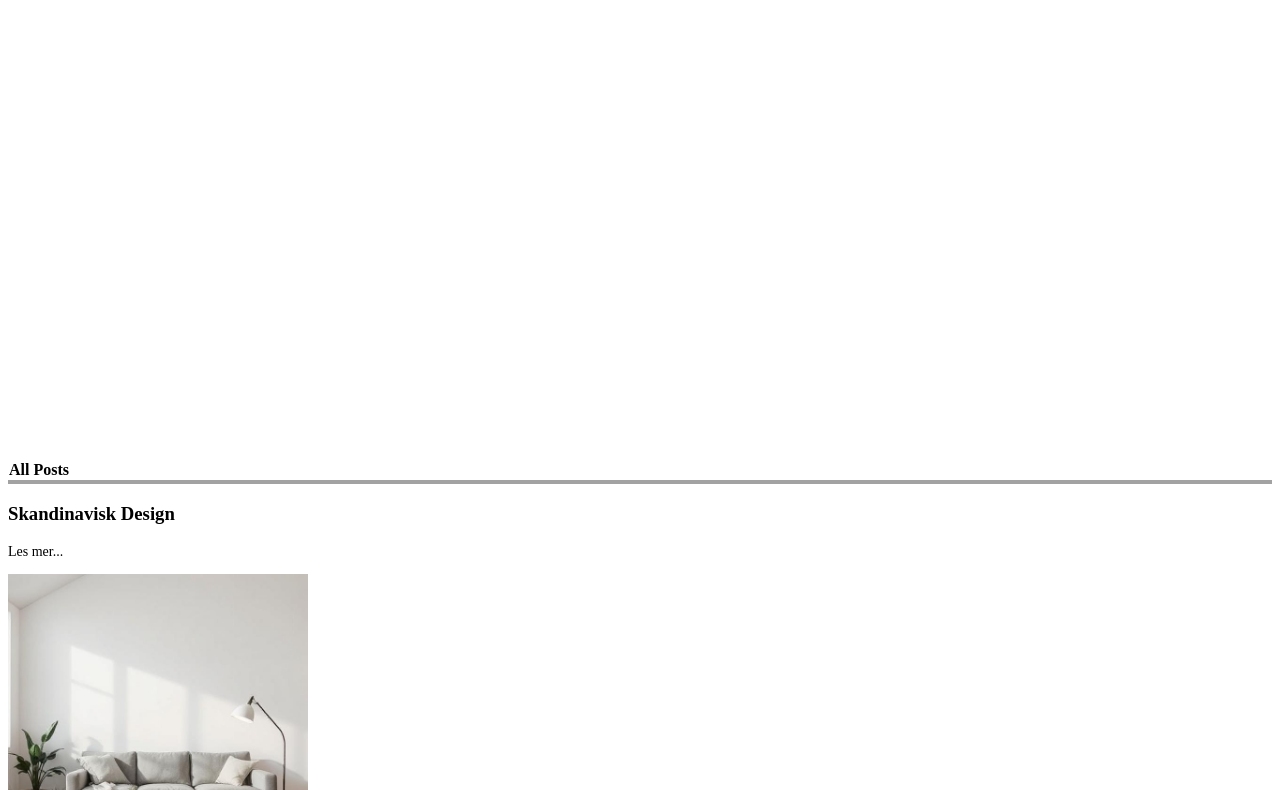
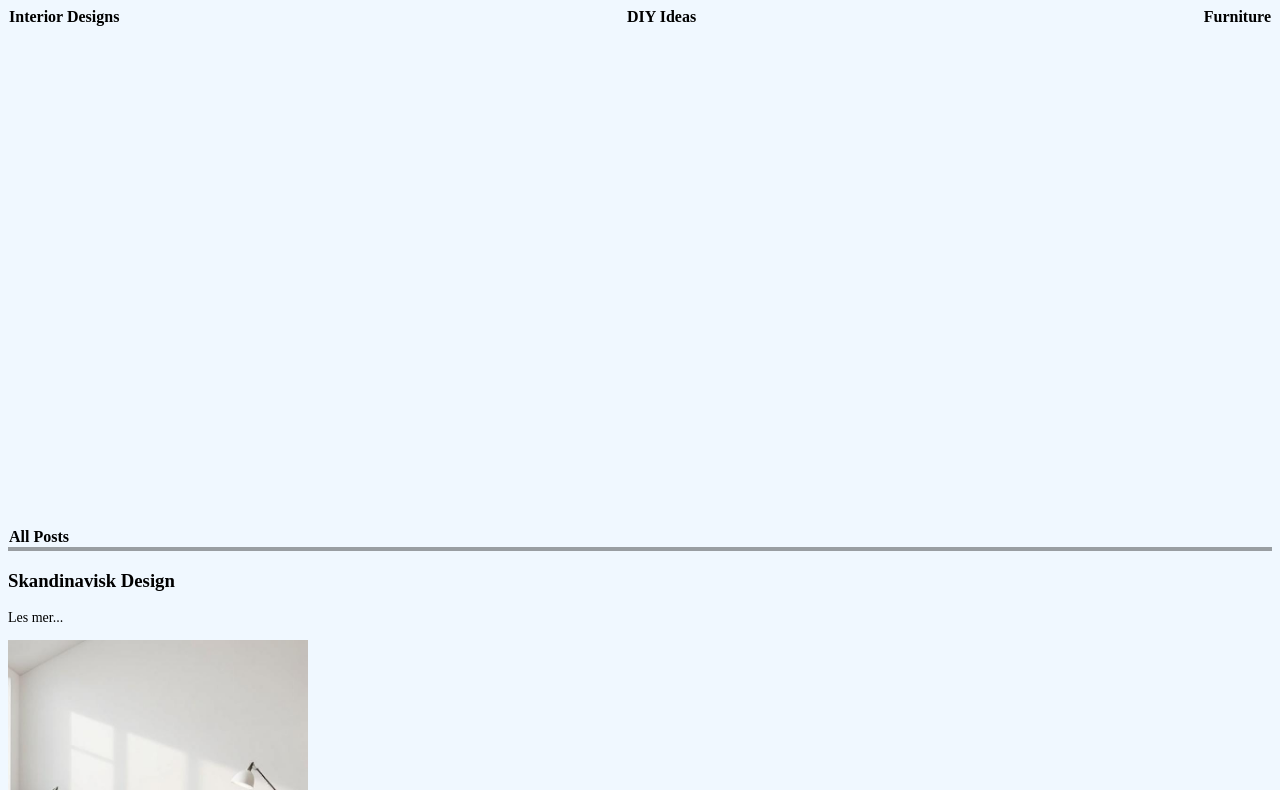
Before and after one commit to mattiasfe/-blogg-test, a plain HTML site: page index.html in a window 1280 px wide. Shown: the part 81-871 px from the top of the page. Drawn offline with Linux system fonts and the light colour scheme.

Commit message:
små fiksing

```diff
--- a/controller.js
+++ b/controller.js
@@ -3,11 +3,11 @@ function showArticle(Ident) {
     post.showArticleText = !post.showArticleText;
     pages();
 }
-function showArticleFurniture(Iden) {
+/* function showArticleFurniture(Iden) {
     const furnitur = model.data.furniture[Iden -1];
     furnitur.showArticleText = !furnitur.showArticleText;
     pages();
-}
+} */
 
 function changeCategory(category) {
     if(category == 'All Posts') {
@@ -18,3 +18,18 @@ function changeCategory(category) {
     }
     mainPageView();
 }
+
+function showHeadline() {
+    for (const post of model.data.posts) {
+        if(post.category == model.inputs.currentCategory) {
+        return /*HTML*/`
+        <h1>${model.inputs.currentCategory}</h1>
+        `;
+        }
+        else if(model.inputs.currentCategory == '') {
+            return /*HTML*/`
+            <h1>Welcome</h1>
+            `;
+        }
+    }
+}
--- a/mainView.js
+++ b/mainView.js
@@ -1,6 +1,6 @@
 function mainPageView() {
     app.innerHTML = /*HTML*/`
-        <h1>${model.inputs.currentCategory}</h1>
+        <h1>${showHeadline()}</h1>
         <table class="container">
         <tr class="container">
             ${showNavBarItems()}
--- a/style.css
+++ b/style.css
@@ -1,3 +1,11 @@
+body {
+    display: flex;
+    flex-direction: column;
+    align-items: center;
+
+    background-color: aliceblue;
+}
+
 .subText {
     font-size: 14px;
 }
```
Also changed, not shown: plan.txt, view.js (line endings or trailing spaces).
